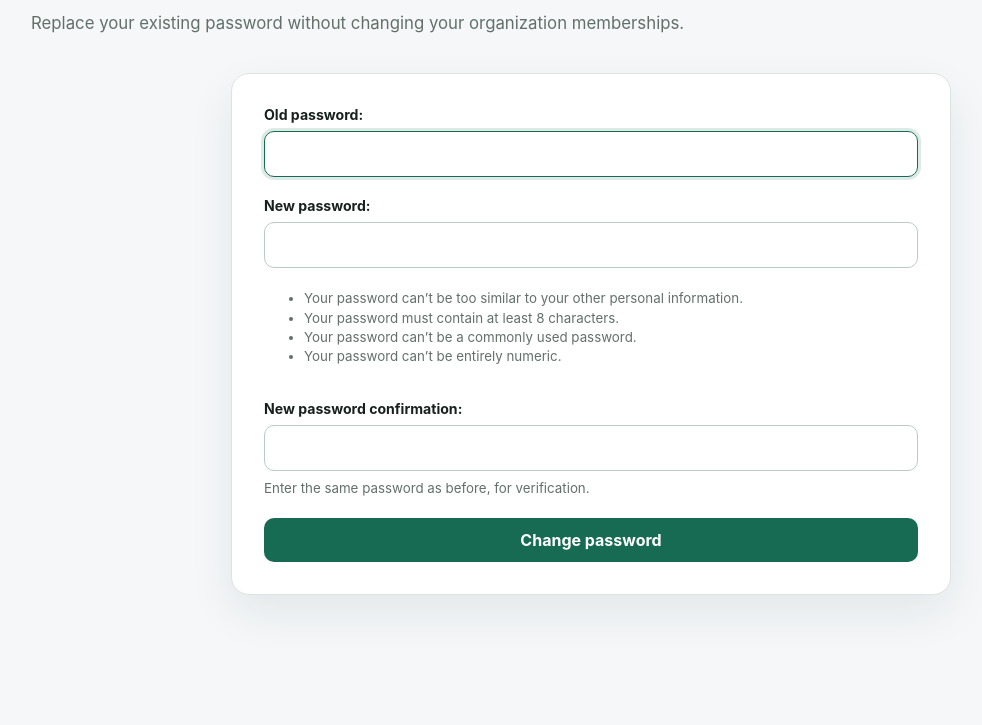
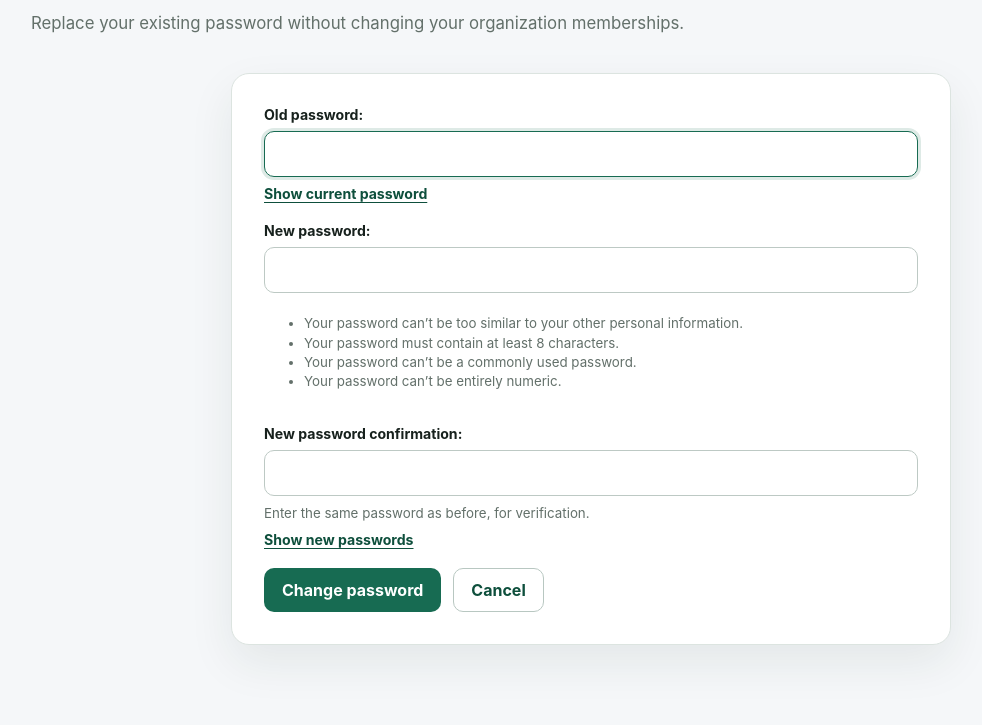
Before and after one commit to bkocii/ai-candidate-matcher, a Django app: page /accounts/password/change/ in a window 1280 px wide. Shown: the part 222-947 px from the top of the page, without its empty margins (49-1031 px from the left). Before the commit the page ends 823 px from the top, so only its background shows below. Run offline with Django 5.2, Linux system fonts and the light colour scheme; the visitor is signed in with stand-in values (Sample User, id 1); data that the repository does not hold is empty.

Commit message:
Improve password change navigation and visibility

```diff
--- a/accounts/urls.py
+++ b/accounts/urls.py
@@ -1,7 +1,6 @@
 from django.contrib.auth.views import (
     LoginView,
     LogoutView,
-    PasswordChangeDoneView,
     PasswordResetCompleteView,
     PasswordResetDoneView,
     PasswordResetView,
@@ -11,6 +10,7 @@ from django.urls import path, reverse_lazy
 from accounts.views import (
     RequiredAwarePasswordChangeView,
     RequiredAwarePasswordResetConfirmView,
+    SafePasswordChangeDoneView,
 )
 
 app_name = "accounts"
@@ -64,7 +64,7 @@ urlpatterns = [
     ),
     path(
         "password/change/done/",
-        PasswordChangeDoneView.as_view(
+        SafePasswordChangeDoneView.as_view(
             template_name="registration/password_change_done.html"
         ),
         name="password-change-done",
--- a/accounts/views.py
+++ b/accounts/views.py
@@ -1,4 +1,30 @@
-from django.contrib.auth.views import PasswordChangeView, PasswordResetConfirmView
+from urllib.parse import urlencode, urlparse
+
+from django.contrib.auth.views import (
+    PasswordChangeDoneView,
+    PasswordChangeView,
+    PasswordResetConfirmView,
+)
+from django.urls import reverse
+from django.utils.http import url_has_allowed_host_and_scheme
+
+
+def _safe_return_url(request):
+    candidate = request.POST.get("next") or request.GET.get("next")
+    if not candidate or not url_has_allowed_host_and_scheme(
+        candidate,
+        allowed_hosts={request.get_host()},
+        require_https=request.is_secure(),
+    ):
+        return None
+    excluded_paths = {
+        reverse("accounts:password-change"),
+        reverse("accounts:password-change-done"),
+        reverse("accounts:logout"),
+    }
+    if urlparse(candidate).path in excluded_paths:
+        return None
+    return candidate
 
 
 class RequiredAwarePasswordChangeView(PasswordChangeView):
@@ -11,6 +37,27 @@ class RequiredAwarePasswordChangeView(PasswordChangeView):
             self.request.user.save(update_fields=("must_change_password",))
         return response
 
+    def get_context_data(self, **kwargs):
+        context = super().get_context_data(**kwargs)
+        context["return_url"] = _safe_return_url(self.request)
+        return context
+
+    def get_success_url(self):
+        success_url = super().get_success_url()
+        return_url = _safe_return_url(self.request)
+        if return_url:
+            return f"{success_url}?{urlencode({'next': return_url})}"
+        return success_url
+
+
+class SafePasswordChangeDoneView(PasswordChangeDoneView):
+    """Return only to a validated same-site location after a password change."""
+
+    def get_context_data(self, **kwargs):
+        context = super().get_context_data(**kwargs)
+        context["return_url"] = _safe_return_url(self.request)
+        return context
+
 
 class RequiredAwarePasswordResetConfirmView(PasswordResetConfirmView):
     """Treat a successful one-time reset as the required private password setup."""
--- a/static/css/app.css
+++ b/static/css/app.css
@@ -155,6 +155,24 @@ a {
     font-weight: 700;
 }
 
+.password-toggle {
+    justify-self: start;
+    padding: 0;
+    border: 0;
+    background: none;
+    color: var(--primary-dark);
+    cursor: pointer;
+    font: inherit;
+    font-size: 0.88rem;
+    font-weight: 750;
+    text-decoration: underline;
+    text-underline-offset: 3px;
+}
+
+.password-toggle:hover {
+    color: var(--primary);
+}
+
 .auth-panel-action {
     margin: 24px 0 0;
 }
--- /dev/null
+++ b/static/js/password-visibility.js
@@ -0,0 +1,16 @@
+document.addEventListener("DOMContentLoaded", () => {
+    document.querySelectorAll("[data-password-target]").forEach((toggle) => {
+        toggle.addEventListener("click", () => {
+            const fields = document.querySelectorAll(toggle.dataset.passwordTarget);
+            const shouldShow = [...fields].some((field) => field.type === "password");
+
+            fields.forEach((field) => {
+                field.type = shouldShow ? "text" : "password";
+            });
+            toggle.setAttribute("aria-pressed", String(shouldShow));
+            toggle.textContent = shouldShow
+                ? toggle.dataset.hideLabel
+                : toggle.dataset.showLabel;
+        });
+    });
+});
--- a/templates/base.html
+++ b/templates/base.html
@@ -48,7 +48,7 @@
                             <span class="visually-hidden">Account menu for {% firstof user.get_short_name user.username %}</span>
                         </summary>
                         <div class="account-menu-panel">
-                            <a href="{% url 'accounts:password-change' %}">Change password</a>
+                            <a href="{% url 'accounts:password-change' %}?next={{ request.get_full_path|urlencode }}">Change password</a>
                             <form method="post" action="{% url 'accounts:logout' %}">
                                 {% csrf_token %}
                                 <button class="link-button" type="submit">Sign out</button>
@@ -71,5 +71,6 @@
 
         {% block content %}{% endblock %}
     </main>
+    {% block scripts %}{% endblock %}
 </body>
 </html>
--- a/templates/registration/password_change_done.html
+++ b/templates/registration/password_change_done.html
@@ -7,6 +7,6 @@
     <span class="empty-icon" aria-hidden="true">✓</span>
     <h1>Password changed</h1>
     <p>Your new password is active and your current signed-in session remains available.</p>
-    <p><a class="primary-button button-link" href="{% url 'organizations:dashboard' %}">Continue</a></p>
+    <p><a class="primary-button button-link" href="{{ return_url|default:'/' }}">Continue</a></p>
 </section>
 {% endblock %}
--- a/templates/registration/password_change_form.html
+++ b/templates/registration/password_change_form.html
@@ -1,4 +1,5 @@
 {% extends "base.html" %}
+{% load static %}
 
 {% block title %}Change password | AI Candidate Matcher{% endblock %}
 
@@ -11,8 +12,29 @@
 {% if user.must_change_password %}<div class="warning-callout"><strong>Password change required.</strong> Workspace access remains blocked until this step is complete.</div>{% endif %}
 <form class="form-panel stacked-form" method="post">
     {% csrf_token %}
+    {% if return_url %}<input type="hidden" name="next" value="{{ return_url }}">{% endif %}
     {% if form.non_field_errors %}<div class="form-error">{{ form.non_field_errors }}</div>{% endif %}
-    {% for field in form %}<div class="field">{{ field.label_tag }}{{ field }}{% if field.help_text %}<small class="help-text">{{ field.help_text|safe }}</small>{% endif %}{% if field.errors %}<div class="field-errors">{{ field.errors }}</div>{% endif %}</div>{% endfor %}
-    <button class="primary-button" type="submit">Change password</button>
+    <div class="field">
+        {{ form.old_password.label_tag }}{{ form.old_password }}
+        {% if form.old_password.errors %}<div class="field-errors">{{ form.old_password.errors }}</div>{% endif %}
+        <button class="password-toggle" type="button" data-password-target="#{{ form.old_password.id_for_label }}" data-show-label="Show current password" data-hide-label="Hide current password" aria-pressed="false">Show current password</button>
+    </div>
+    <div class="field">
+        {{ form.new_password1.label_tag }}{{ form.new_password1 }}
+        {% if form.new_password1.help_text %}<small class="help-text">{{ form.new_password1.help_text|safe }}</small>{% endif %}
+        {% if form.new_password1.errors %}<div class="field-errors">{{ form.new_password1.errors }}</div>{% endif %}
+    </div>
+    <div class="field">
+        {{ form.new_password2.label_tag }}{{ form.new_password2 }}
+        {% if form.new_password2.help_text %}<small class="help-text">{{ form.new_password2.help_text|safe }}</small>{% endif %}
+        {% if form.new_password2.errors %}<div class="field-errors">{{ form.new_password2.errors }}</div>{% endif %}
+        <button class="password-toggle" type="button" data-password-target="#{{ form.new_password1.id_for_label }}, #{{ form.new_password2.id_for_label }}" data-show-label="Show new passwords" data-hide-label="Hide new passwords" aria-pressed="false">Show new passwords</button>
+    </div>
+    <div class="button-row">
+        <button class="primary-button" type="submit">Change password</button>
+        {% if not user.must_change_password %}<a class="secondary-button" href="{{ return_url|default:'/' }}">Cancel</a>{% endif %}
+    </div>
 </form>
 {% endblock %}
+
+{% block scripts %}<script src="{% static 'js/password-visibility.js' %}" defer></script>{% endblock %}
```
Also changed, not shown: docs/manual_testing_review.md (+4 -4 lines), docs/project_state.md (+7 -1 lines), docs/session_handoff.md (+6 -1 lines), tests/test_dashboard.py (+48 -0 lines), tests/test_managed_saas.py (+5 -1 lines).
